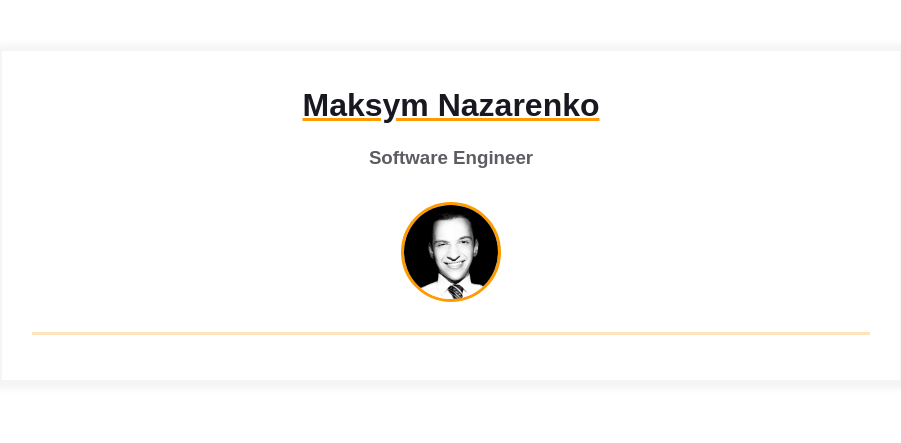
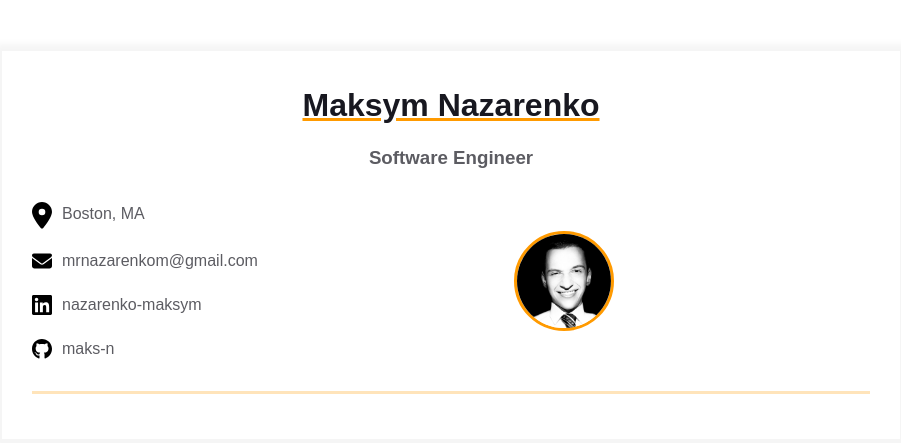
Before and after one commit to maks-n/homepage, a plain HTML site: page index.html in a window 1280 px wide. Shown: the whole page, without its empty margins (189-1090 px from the left). Drawn offline with Linux system fonts and the light colour scheme.

Commit message:
add contact info

```diff
--- a/index.html
+++ b/index.html
@@ -15,10 +15,93 @@
             <h3 class="contact-info__sub-header">Software Engineer</h3>
 
             <div class="contact_info_container fh">
-              <div class="contact-info__block"></div>
+              <div class="contact-info__block">
+                <a
+                  href="https://maps.app.goo.gl/dXC4Hf9NKaoxiAvx8"
+                  target="”_blank”"
+                  rel="author"
+                  class="contact-info__item"
+                >
+                  <div class="contact-info__item-icon-wrapper">
+                    <svg
+                      xmlns="http://www.w3.org/2000/svg"
+                      viewBox="0 0 384 512"
+                    >
+                      <!--!Font Awesome Free 6.5.2 by @fontawesome - https://fontawesome.com License - https://fontawesome.com/license/free Copyright 2024 Fonticons, Inc.-->
+                      <path
+                        d="M215.7 499.2C267 435 384 279.4 384 192C384 86 298 0 192 0S0 86 0 192c0 87.4 117 243 168.3 307.2c12.3 15.3 35.1 15.3 47.4 0zM192 128a64 64 0 1 1 0 128 64 64 0 1 1 0-128z"
+                      />
+                    </svg>
+                  </div>
+                  <span>Boston, MA</span>
+                </a>
+
+                <a
+                  href="mailto:mrnazarenkom@gmail.com"
+                  rel="author"
+                  class="contact-info__item"
+                >
+                  <div class="contact-info__item-icon-wrapper">
+                    <svg
+                      xmlns="http://www.w3.org/2000/svg"
+                      viewBox="0 0 512 512"
+                    >
+                      <!--!Font Awesome Free 6.5.2 by @fontawesome - https://fontawesome.com License - https://fontawesome.com/license/free Copyright 2024 Fonticons, Inc.-->
+                      <path
+                        d="M48 64C21.5 64 0 85.5 0 112c0 15.1 7.1 29.3 19.2 38.4L236.8 313.6c11.4 8.5 27 8.5 38.4 0L492.8 150.4c12.1-9.1 19.2-23.3 19.2-38.4c0-26.5-21.5-48-48-48H48zM0 176V384c0 35.3 28.7 64 64 64H448c35.3 0 64-28.7 64-64V176L294.4 339.2c-22.8 17.1-54 17.1-76.8 0L0 176z"
+                      />
+                    </svg>
+                  </div>
+                  <span>mrnazarenkom@gmail.com</span>
+                </a>
+
+                <a
+                  href="https://www.linkedin.com/in/nazarenko-maksym/"
+                  target="”_blank”"
+                  rel="author"
+                  class="contact-info__item"
+                >
+                  <div class="contact-info__item-icon-wrapper">
+                    <svg
+                      xmlns="http://www.w3.org/2000/svg"
+                      viewBox="0 0 448 512"
+                    >
+                      <!--!Font Awesome Free 6.5.2 by @fontawesome - https://fontawesome.com License - https://fontawesome.com/license/free Copyright 2024 Fonticons, Inc.-->
+                      <path
+                        d="M416 32H31.9C14.3 32 0 46.5 0 64.3v383.4C0 465.5 14.3 480 31.9 480H416c17.6 0 32-14.5 32-32.3V64.3c0-17.8-14.4-32.3-32-32.3zM135.4 416H69V202.2h66.5V416zm-33.2-243c-21.3 0-38.5-17.3-38.5-38.5S80.9 96 102.2 96c21.2 0 38.5 17.3 38.5 38.5 0 21.3-17.2 38.5-38.5 38.5zm282.1 243h-66.4V312c0-24.8-.5-56.7-34.5-56.7-34.6 0-39.9 27-39.9 54.9V416h-66.4V202.2h63.7v29.2h.9c8.9-16.8 30.6-34.5 62.9-34.5 67.2 0 79.7 44.3 79.7 101.9V416z"
+                      />
+                    </svg>
+                  </div>
+                  <span>nazarenko-maksym</span>
+                </a>
+
+                <a
+                  href="https://github.com/maks-n"
+                  target="”_blank”"
+                  rel="author"
+                  class="contact-info__item"
+                >
+                  <div class="contact-info__item-icon-wrapper">
+                    <svg
+                      xmlns="http://www.w3.org/2000/svg"
+                      viewBox="0 0 496 512"
+                    >
+                      <!--!Font Awesome Free 6.5.2 by @fontawesome - https://fontawesome.com License - https://fontawesome.com/license/free Copyright 2024 Fonticons, Inc.-->
+                      <path
+                        d="M165.9 397.4c0 2-2.3 3.6-5.2 3.6-3.3 .3-5.6-1.3-5.6-3.6 0-2 2.3-3.6 5.2-3.6 3-.3 5.6 1.3 5.6 3.6zm-31.1-4.5c-.7 2 1.3 4.3 4.3 4.9 2.6 1 5.6 0 6.2-2s-1.3-4.3-4.3-5.2c-2.6-.7-5.5 .3-6.2 2.3zm44.2-1.7c-2.9 .7-4.9 2.6-4.6 4.9 .3 2 2.9 3.3 5.9 2.6 2.9-.7 4.9-2.6 4.6-4.6-.3-1.9-3-3.2-5.9-2.9zM244.8 8C106.1 8 0 113.3 0 252c0 110.9 69.8 205.8 169.5 239.2 12.8 2.3 17.3-5.6 17.3-12.1 0-6.2-.3-40.4-.3-61.4 0 0-70 15-84.7-29.8 0 0-11.4-29.1-27.8-36.6 0 0-22.9-15.7 1.6-15.4 0 0 24.9 2 38.6 25.8 21.9 38.6 58.6 27.5 72.9 20.9 2.3-16 8.8-27.1 16-33.7-55.9-6.2-112.3-14.3-112.3-110.5 0-27.5 7.6-41.3 23.6-58.9-2.6-6.5-11.1-33.3 2.6-67.9 20.9-6.5 69 27 69 27 20-5.6 41.5-8.5 62.8-8.5s42.8 2.9 62.8 8.5c0 0 48.1-33.6 69-27 13.7 34.7 5.2 61.4 2.6 67.9 16 17.7 25.8 31.5 25.8 58.9 0 96.5-58.9 104.2-114.8 110.5 9.2 7.9 17 22.9 17 46.4 0 33.7-.3 75.4-.3 83.6 0 6.5 4.6 14.4 17.3 12.1C428.2 457.8 496 362.9 496 252 496 113.3 383.5 8 244.8 8zM97.2 352.9c-1.3 1-1 3.3 .7 5.2 1.6 1.6 3.9 2.3 5.2 1 1.3-1 1-3.3-.7-5.2-1.6-1.6-3.9-2.3-5.2-1zm-10.8-8.1c-.7 1.3 .3 2.9 2.3 3.9 1.6 1 3.6 .7 4.3-.7 .7-1.3-.3-2.9-2.3-3.9-2-.6-3.6-.3-4.3 .7zm32.4 35.6c-1.6 1.3-1 4.3 1.3 6.2 2.3 2.3 5.2 2.6 6.5 1 1.3-1.3 .7-4.3-1.3-6.2-2.2-2.3-5.2-2.6-6.5-1zm-11.4-14.7c-1.6 1-1.6 3.6 0 5.9 1.6 2.3 4.3 3.3 5.6 2.3 1.6-1.3 1.6-3.9 0-6.2-1.4-2.3-4-3.3-5.6-2z"
+                      />
+                    </svg>
+                  </div>
+                  <span>maks-n</span>
+                </a>
+              </div>
 
               <div class="contact-info__block contact-info__block--center">
-                <img class="contact-info__avatar" src="assets/avatar.png" alt="Avatar" />
+                <img
+                  class="contact-info__avatar"
+                  src="assets/avatar.png"
+                  alt="Avatar"
+                />
               </div>
 
               <div class="contact-info__block"></div>
```
